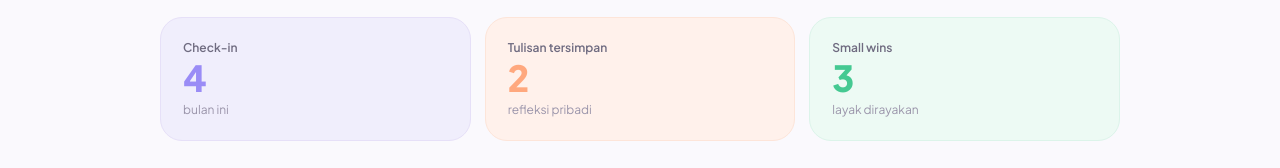
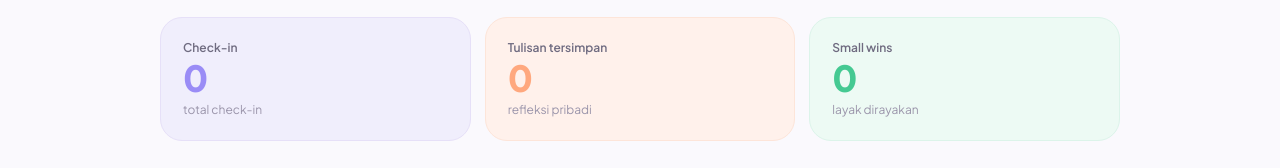
Before and after one commit to UNFOLD9/fe-unfold, a Next.js app: page /my-space in a window 1280 px wide. Shown: the part 305-473 px from the top of the page. Built offline with nearby package versions, Linux system fonts and the light colour scheme; no server answers.

Commit message:
fix(my-space): render summary counts from API data

```diff
--- a/src/app/(protected)/my-space/page.tsx
+++ b/src/app/(protected)/my-space/page.tsx
@@ -160,16 +160,16 @@ export default function MySpacePage() {
             <div className="rounded-[22px] p-5 sm:p-5.5 bg-[#F0EEFC] border border-[#E6E0F8] transition-transform hover:-translate-y-0.5">
               <p className="text-xs font-semibold text-[#6F6B80] mb-1">Check-in</p>
               <p className="text-3xl sm:text-4xl font-extrabold text-[#9A8CF6] leading-none mb-1.5">
-                4
+                {checkIns.length}
               </p>
-              <p className="text-xs text-[#9A94AA]">bulan ini</p>
+              <p className="text-xs text-[#9A94AA]">total check-in</p>
             </div>
 
             {/* Tulisan tersimpan Summary */}
             <div className="rounded-[22px] p-5 sm:p-5.5 bg-[#FFF1EB] border border-[#FDE5D9] transition-transform hover:-translate-y-0.5">
               <p className="text-xs font-semibold text-[#6F6B80] mb-1">Tulisan tersimpan</p>
               <p className="text-3xl sm:text-4xl font-extrabold text-[#FFA87E] leading-none mb-1.5">
-                2
+                {mindEntries.length}
               </p>
               <p className="text-xs text-[#9A94AA]">refleksi pribadi</p>
             </div>
@@ -178,7 +178,7 @@ export default function MySpacePage() {
             <div className="rounded-[22px] p-5 sm:p-5.5 bg-[#EDFAF4] border border-[#DCF4EA] transition-transform hover:-translate-y-0.5">
               <p className="text-xs font-semibold text-[#6F6B80] mb-1">Small wins</p>
               <p className="text-3xl sm:text-4xl font-extrabold text-[#45C992] leading-none mb-1.5">
-                3
+                {smallWins.length}
               </p>
               <p className="text-xs text-[#9A94AA]">layak dirayakan</p>
             </div>
```
